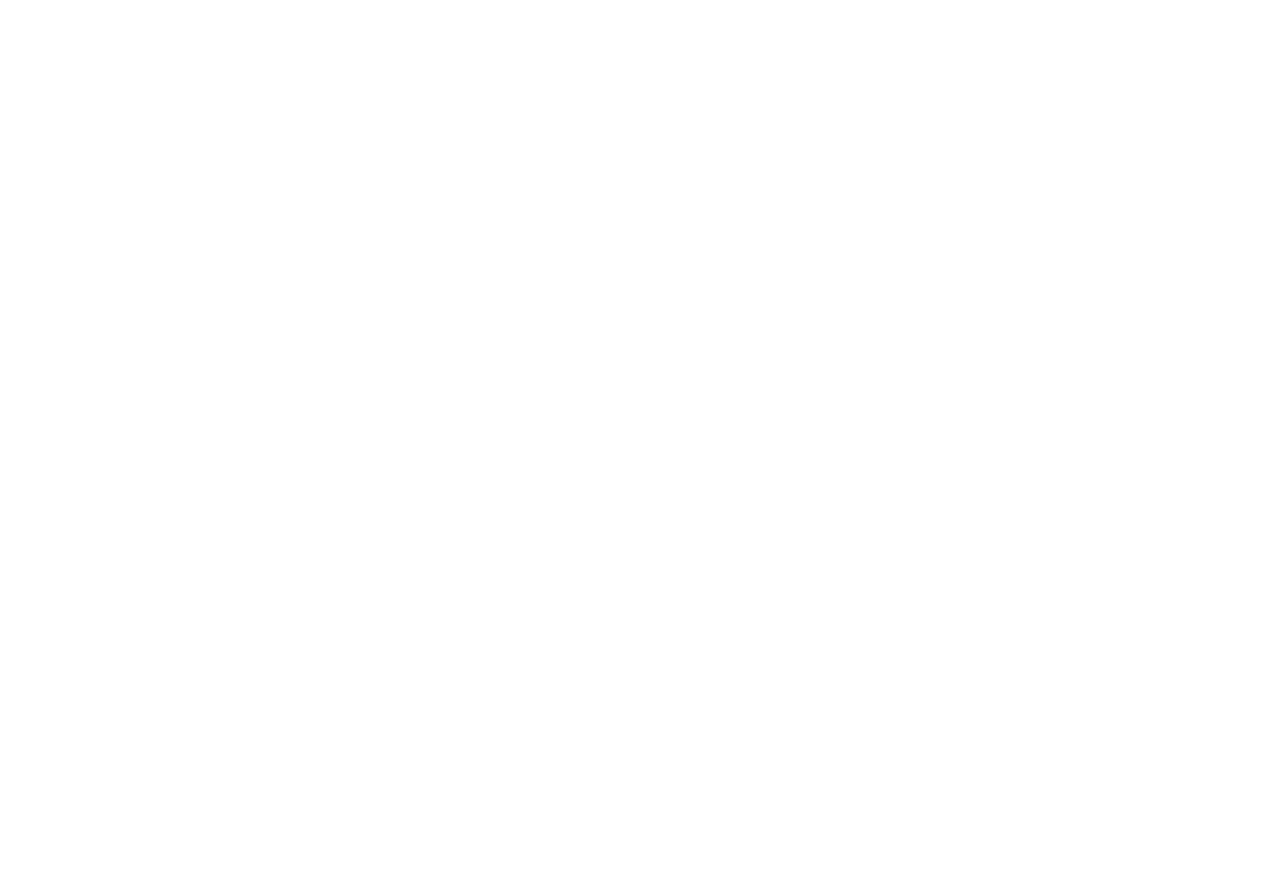
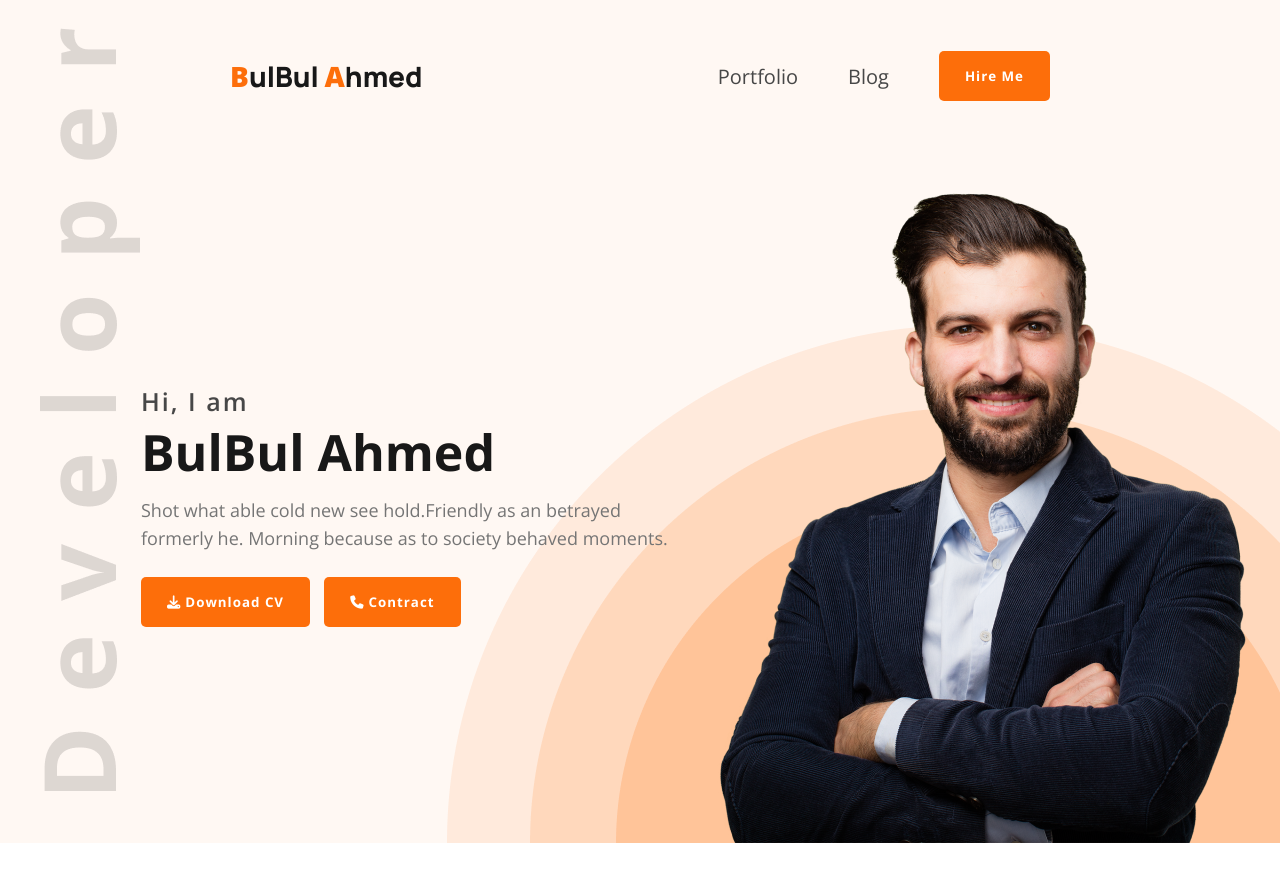
Before and after one commit to Bulbulahmed10/PH-dev-portfolio-practice-project-01, a plain HTML site: page index.html in a window 1280 px wide. Before the commit the page ends 800 px from the top, so only its background shows below. Drawn offline with nearby package versions, Linux system fonts and the light colour scheme.

Commit message:
added header-section

```diff
--- a/index.html
+++ b/index.html
@@ -1,14 +1,57 @@
 <!DOCTYPE html>
 <html lang="en">
-<head>
-    <meta charset="UTF-8">
-    <meta http-equiv="X-UA-Compatible" content="IE=edge">
-    <meta name="viewport" content="width=device-width, initial-scale=1.0">
-    <link rel="shortcut icon" href="./images/dev-dot-to.png" type="image/x-icon">
-    <link rel="stylesheet" href="style.css">
+  <head>
+    <meta charset="UTF-8" />
+    <meta http-equiv="X-UA-Compatible" content="IE=edge" />
+    <meta name="viewport" content="width=device-width, initial-scale=1.0" />
+    <link
+      rel="shortcut icon"
+      href="./images/dev-dot-to.png"
+      type="image/x-icon"
+    />
+    <!-- font-awesome cdn -->
+    <link
+      rel="stylesheet"
+      href="https://cdnjs.cloudflare.com/ajax/libs/font-awesome/6.2.1/css/all.min.css"
+      integrity="sha512-MV7K8+y+gLIBoVD59lQIYicR65iaqukzvf/nwasF0nqhPay5w/9lJmVM2hMDcnK1OnMGCdVK+iQrJ7lzPJQd1w=="
+      crossorigin="anonymous"
+      referrerpolicy="no-referrer"
+    />
+    <!-- custom css link -->
+    <link rel="stylesheet" href="style.css" />
     <title>Developer Portfolio</title>
-</head>
-<body>
-
-</body>
+  </head>
+  <body>
+    <header class="header">
+      <nav class="header-nav">
+        <h2><span>B</span>ulBul <span>A</span>hmed</h2>
+        <ul>
+          <li><a href="#">Portfolio</a></li>
+          <li><a href="#">Blog</a></li>
+          <button class="primary-btn">Hire Me</button>
+        </ul>
+      </nav>
+      <div class="header-banner">
+        <img class="dev-img" src="./images/developer.png" alt="" />
+        <div class="banner-info">
+          <span>Hi, I am</span>
+          <h1>BulBul Ahmed</h1>
+          <p>
+            Shot what able cold new see hold.Friendly as an betrayed formerly
+            he. Morning because as to society behaved moments.
+          </p>
+          <div>
+            <button class="primary-btn">
+              <i class="fa-solid fa-download"></i>Download CV
+            </button>
+            <button style="margin-left: 10px" class="primary-btn">
+              <i class="fa-solid fa-phone"></i>Contract
+            </button>
+          </div>
+        </div>
+        <img src="./images/hardy.png" alt="" />
+      </div>
+      <section style="margin: 50px 0"></section>
+    </header>
+  </body>
 </html>
--- a/style.css
+++ b/style.css
@@ -0,0 +1,109 @@
+@import url("https://fonts.googleapis.com/css2?family=Manrope:wght@800&family=Open+Sans:wght@400;500;600;700;800&display=swap");
+* {
+  margin: 0;
+  padding: 0;
+  box-sizing: border-box;
+  font-family: "Open Sans", sans-serif;
+}
+
+.primary-btn {
+  background-color: #fd6e0a;
+  color: white;
+  border: 1px solid transparent;
+  font-weight: 700;
+  padding: 15px 25px;
+  border-radius: 5px;
+  cursor: pointer;
+  letter-spacing: 1px;
+  transition: all 0.3s;
+}
+
+.primary-btn:hover {
+  background-color: transparent;
+  color: #fd6e0a;
+  border: 1px solid #fd6e0a;
+}
+
+/** Header Nav CSS **/
+
+header {
+  background-color: #fff8f3;
+}
+
+.header-nav h2 {
+  font-size: 28px;
+  font-weight: 800;
+  font-family: "Manrope", sans-serif;
+  color: #181818;
+  cursor: pointer;
+}
+
+.header-nav h2 span {
+  color: #fd6e0a;
+}
+
+.header-nav {
+  padding: 51px 230px 66px 230px;
+  display: flex;
+  align-items: center;
+  justify-content: space-between;
+}
+
+.header-nav ul {
+  display: flex;
+  align-items: center;
+  list-style-type: none;
+  gap: 50px;
+}
+
+.header-nav ul li a {
+  text-decoration: none;
+  font-weight: 400;
+  font-size: 20px;
+  font-style: normal;
+  color: #474747;
+}
+
+/* *Header Banner CSS* */
+
+.header-banner {
+  display: flex;
+  align-items: center;
+  justify-content: space-between;
+  padding: 0 50px 0 230px;
+  background: url(./images/header_bg.png);
+  background-repeat: no-repeat;
+  background-position: bottom right;
+}
+
+.header-banner .dev-img {
+  margin-top: -190px;
+  margin-left: -190px;
+}
+
+.header-banner .banner-info span {
+  font-size: 25px;
+  font-weight: 600;
+  letter-spacing: 2px;
+  color: #474747;
+}
+
+.banner-info h1 {
+  font-size: 50px;
+  margin-bottom: 10px;
+  color: #181818;
+  font-weight: 700;
+}
+
+.banner-info p {
+  width: 530px;
+  color: #757575;
+  font-size: 18px;
+  font-weight: 400;
+  line-height: 28px;
+  margin-bottom: 25px;
+}
+
+.primary-btn i {
+  margin-right: 4px;
+}
```
